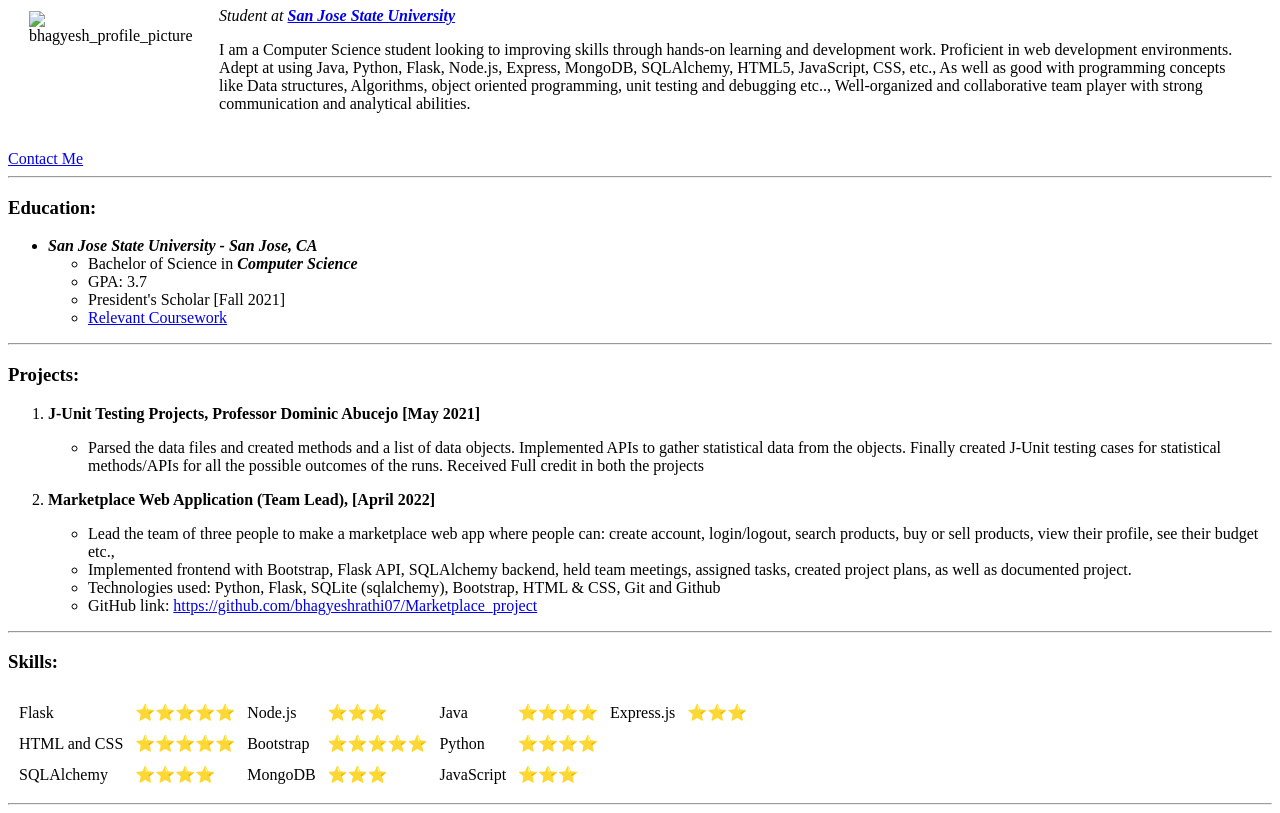
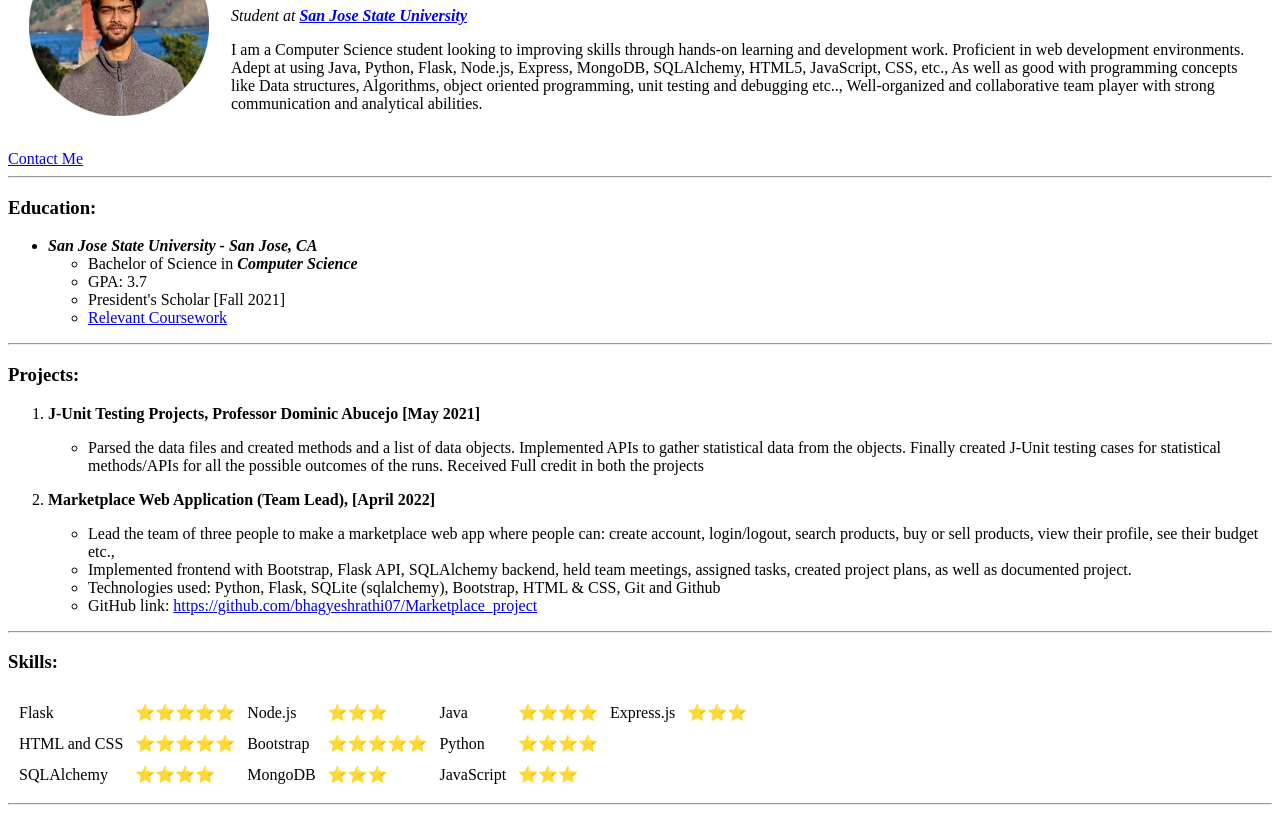
Before and after one commit to bhagyeshrathi07/CV, a plain HTML site: page index.html in a window 1280 px wide. Shown: the part 102-915 px from the top of the page. Drawn offline with Linux system fonts and the light colour scheme.

Commit message:
changed image src

```diff
--- a/index.html
+++ b/index.html
@@ -9,7 +9,7 @@
 <body>
   <table cellspacing="20">
     <tr>
-      <td><img src="/Users/bhagyeshrathi/Desktop/Bootcamp/Web Development/HTML-Personal Site/images/PXL-20220108-174101688.PORTRAIT-Original-modified (1).png" width="180" alt="bhagyesh_profile_picture"></td>
+      <td><img src="images/PXL-20220108-174101688.PORTRAIT-Original-modified (1).png" width="180" alt="bhagyesh_profile_picture"></td>
       <td>
         <h1>Bhagyesh Rathi</h1>
         <p> <i>Student at <strong> <a href="https://www.sjsu.edu/">San Jose State University</a></strong></i></p>
```
